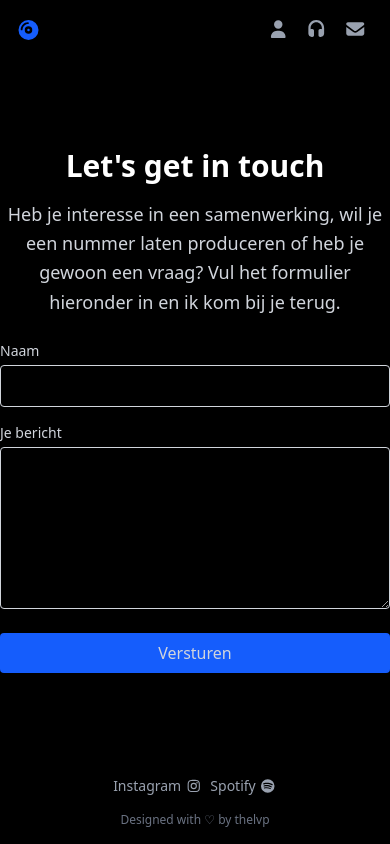
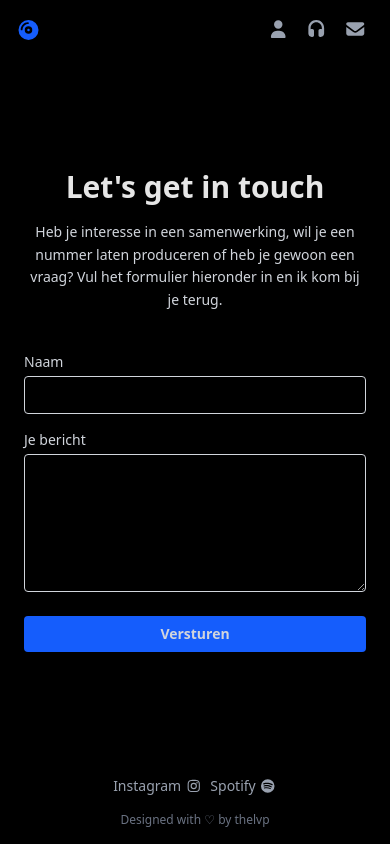
Before and after one commit to thelvp/thimssen, a React (Vite) app: page /contact in a window 390 px wide. Built offline with nearby package versions, Linux system fonts and the light colour scheme; the HTML template or start-up script is replaced by a standard one.

Commit message:
responsivity + typography contact page

```diff
--- a/src/components/ContactForm/ContactForm.tsx
+++ b/src/components/ContactForm/ContactForm.tsx
@@ -28,10 +28,10 @@ export const ContactForm = () => {
   return (
     <form
       onSubmit={handleSubmit}
-      className="mt-6 flex flex-col gap-4 text-start"
+      className="mt-6 flex flex-col gap-4 text-start text-sm sm:text-base"
     >
       <label className="flex flex-col">
-        <span className="text-sm font-medium">Naam</span>
+        <span>Naam</span>
         <input
           value={name}
           onChange={(e) => setName(e.target.value)}
@@ -43,7 +43,7 @@ export const ContactForm = () => {
       </label>
 
       <label className="flex flex-col">
-        <span className="text-sm font-medium">Je bericht</span>
+        <span>Je bericht</span>
         <textarea
           value={message}
           onChange={(e) => setMessage(e.target.value)}
@@ -56,7 +56,7 @@ export const ContactForm = () => {
 
       <button
         type="submit"
-        className="t mt-2 inline-block rounded bg-blue-600 px-4 py-2"
+        className="mt-2 inline-block rounded bg-blue-600 px-4 py-2 font-semibold shadow-lg transition-all duration-300 hover:bg-blue-800 hover:shadow-xl"
         disabled={status === 'sending'}
       >
         {status === 'sending' ? 'Aan het versturen...' : 'Versturen'}
@@ -67,7 +67,7 @@ export const ContactForm = () => {
       )}
       {status === 'error' && (
         <p className="text-sm text-red-500">
-          Niet gelukt, probeer later nog eeens.
+          Niet gelukt, probeer later nog eens.
         </p>
       )}
     </form>
--- a/src/pages/Contact.tsx
+++ b/src/pages/Contact.tsx
@@ -2,16 +2,18 @@ import { ContactForm } from '../components/ContactForm/ContactForm';
 
 export function Contact() {
   return (
-    <div className="max-w-xl py-16">
-      <h2 className="mb-4 text-3xl font-bold text-white sm:text-4xl">
+    <div className="mx-auto flex w-full flex-col items-center px-6 sm:py-16">
+      <h2 className="mb-4 text-3xl font-bold text-white/90 sm:text-4xl">
         Let's get in touch
       </h2>
-      <p className="mb-4 text-lg leading-relaxed">
+      <p className="mb-4 w-full text-sm leading-relaxed sm:w-2/5 sm:text-base">
         Heb je interesse in een samenwerking, wil je een nummer laten produceren
         of heb je gewoon een vraag? Vul het formulier hieronder in en ik kom bij
         je terug.
       </p>
-      <ContactForm />
+      <div className="w-full sm:w-2/6">
+        <ContactForm />
+      </div>
     </div>
   );
 }
```
